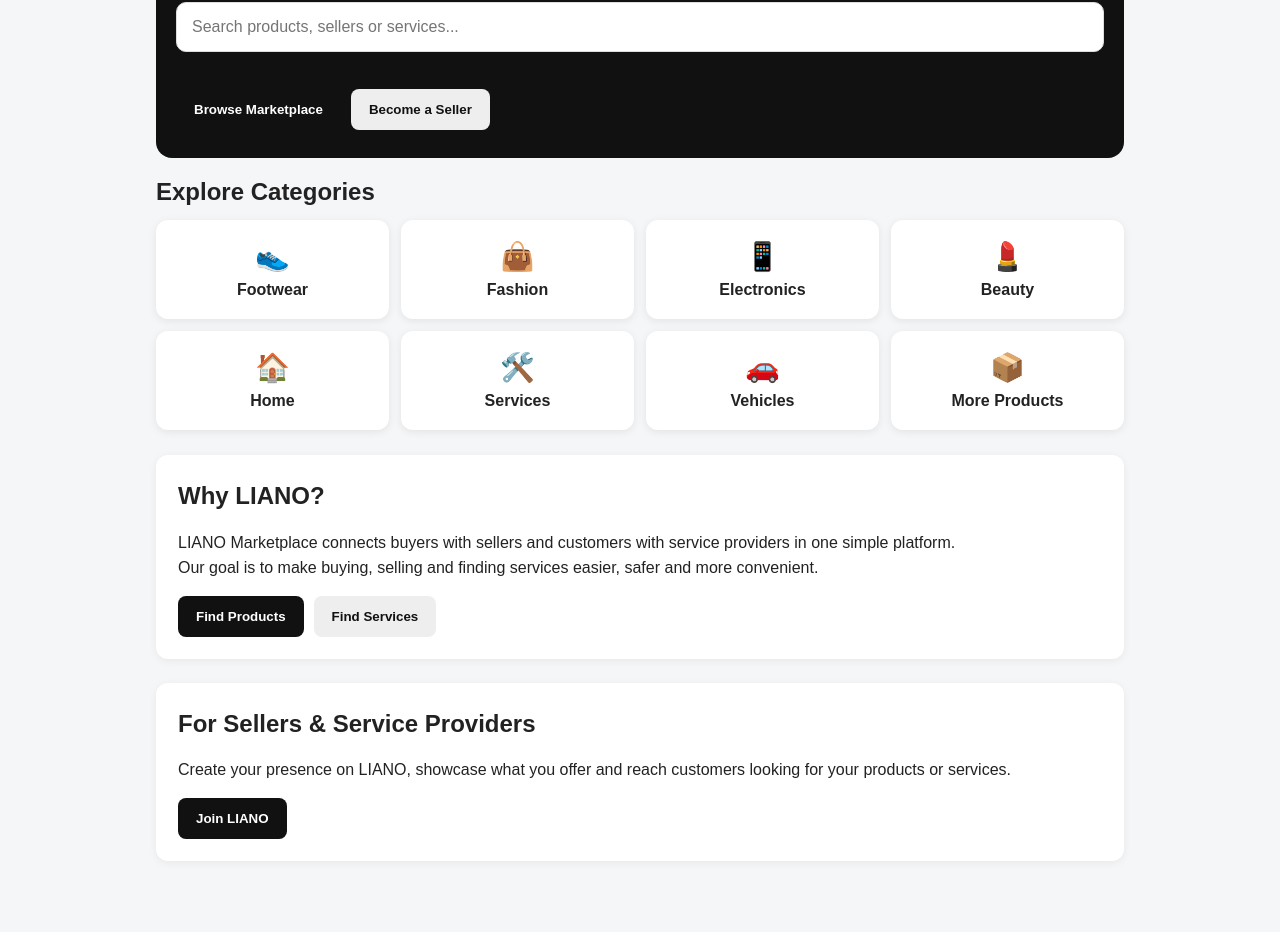
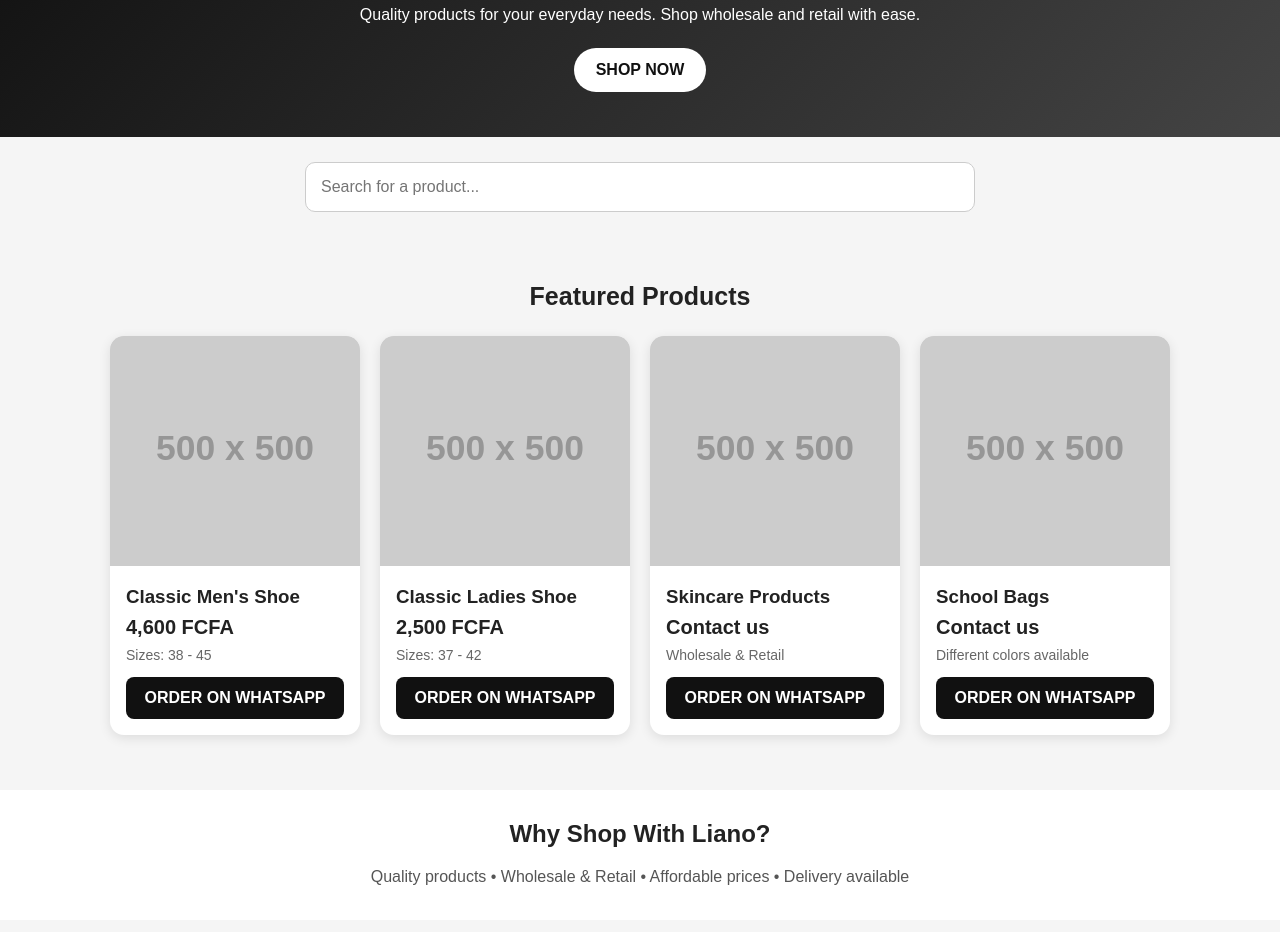
Before and after one commit to liano-app/Liano-Marketplace, a plain HTML site: page index.html in a window 1280 px wide. Shown: the part 249-1181 px from the top of the page. Drawn offline with Linux system fonts and the light colour scheme; placeholder pictures from the web are drawn by us.

Commit message:
Refactor index.html for improved layout and styling
Updated the title and improved styling for various elements. Added navigation buttons and enhanced product display sections.

```diff
--- a/index.html
+++ b/index.html
@@ -3,143 +3,239 @@
 <head>
 <meta charset="UTF-8">
 <meta name="viewport" content="width=device-width, initial-scale=1.0">
-<title>LIANO Marketplace</title>
+
+<title>Liano Marketplace</title>
 
 <style>
-*{box-sizing:border-box;margin:0;padding:0}
-
-body{
-font-family:Arial,sans-serif;
-background:#f5f6f8;
-color:#222;
+* {
+  box-sizing: border-box;
+  margin: 0;
+  padding: 0;
 }
 
-header{
-background:#111;
-color:white;
-padding:18px 16px;
+body {
+  font-family: Arial, sans-serif;
+  background: #f5f5f5;
+  color: #222;
 }
 
-.logo{
-font-size:28px;
-font-weight:bold;
-letter-spacing:2px;
+/* HEADER */
+header {
+  background: #111;
+  color: white;
+  padding: 18px 20px;
+  text-align: center;
 }
 
-.tagline{
-margin-top:6px;
-color:#ccc;
-font-size:14px;
+.logo {
+  font-size: 28px;
+  font-weight: bold;
+  letter-spacing: 2px;
 }
 
-.container{
-max-width:1000px;
-margin:auto;
-padding:20px 16px;
+.tagline {
+  margin-top: 6px;
+  font-size: 14px;
+  color: #ddd;
 }
 
-.hero{
-background:#111;
-color:white;
-padding:28px 20px;
-border-radius:16px;
-margin-bottom:20px;
+/* NAVIGATION */
+nav {
+  background: white;
+  padding: 12px;
+  text-align: center;
+  box-shadow: 0 2px 8px rgba(0,0,0,0.08);
 }
 
-.hero h1{
-font-size:30px;
-margin-bottom:10px;
+nav button {
+  border: none;
+  background: #111;
+  color: white;
+  padding: 10px 16px;
+  margin: 4px;
+  border-radius: 20px;
+  cursor: pointer;
 }
 
-.hero p{
-color:#ddd;
-line-height:1.6;
-margin-bottom:18px;
+/* HERO */
+.hero {
+  background: linear-gradient(135deg, #111, #444);
+  color: white;
+  padding: 45px 20px;
+  text-align: center;
 }
 
-.search{
-width:100%;
-padding:15px;
-border:1px solid #ddd;
-border-radius:10px;
-font-size:16px;
-margin-bottom:22px;
+.hero h1 {
+  font-size: 32px;
+  margin-bottom: 12px;
 }
 
-h2{
-margin-bottom:14px;
+.hero p {
+  font-size: 16px;
+  line-height: 1.6;
+  margin-bottom: 20px;
 }
 
-.categories{
-display:grid;
-grid-template-columns:repeat(2,1fr);
-gap:12px;
-margin-bottom:25px;
+.hero-button {
+  display: inline-block;
+  background: white;
+  color: #111;
+  padding: 13px 22px;
+  border-radius: 25px;
+  text-decoration: none;
+  font-weight: bold;
 }
 
-.category{
-background:white;
-padding:20px 10px;
-border-radius:12px;
-text-align:center;
-box-shadow:0 2px 8px rgba(0,0,0,.08);
-font-weight:bold;
+/* SEARCH */
+.search-box {
+  max-width: 700px;
+  margin: 25px auto;
+  padding: 0 15px;
 }
 
-.category span{
-display:block;
-font-size:28px;
-margin-bottom:8px;
+.search-box input {
+  width: 100%;
+  padding: 15px;
+  border: 1px solid #ccc;
+  border-radius: 10px;
+  font-size: 16px;
 }
 
-.welcome{
-background:white;
-padding:22px;
-border-radius:12px;
-margin-bottom:24px;
-line-height:1.6;
-box-shadow:0 2px 8px rgba(0,0,0,.06);
+/* PRODUCTS */
+.container {
+  max-width: 1100px;
+  margin: auto;
+  padding: 20px;
 }
 
-.buttons{
-display:flex;
-gap:10px;
-flex-wrap:wrap;
-margin-top:15px;
+.section-title {
+  text-align: center;
+  margin: 25px 0;
+  font-size: 25px;
 }
 
-button{
-border:0;
-padding:13px 18px;
-border-radius:8px;
-font-weight:bold;
-cursor:pointer;
+.products {
+  display: grid;
+  grid-template-columns: repeat(auto-fit, minmax(220px, 1fr));
+  gap: 20px;
 }
 
-.primary{
-background:#111;
-color:white;
+.product {
+  background: white;
+  border-radius: 14px;
+  overflow: hidden;
+  box-shadow: 0 3px 12px rgba(0,0,0,0.1);
+  transition: 0.2s;
 }
 
-.secondary{
-background:#eee;
-color:#111;
+.product:hover {
+  transform: translateY(-4px);
 }
 
-footer{
-background:#111;
-color:#ccc;
-text-align:center;
-padding:25px 15px;
-margin-top:30px;
-font-size:14px;
-line-height:1.6;
+.product img {
+  width: 100%;
+  height: 230px;
+  object-fit: cover;
+  background: #eee;
 }
 
-@media(min-width:700px){
-.categories{
-grid-template-columns:repeat(4,1fr);
+.product-info {
+  padding: 16px;
 }
+
+.product-info h3 {
+  margin-bottom: 8px;
+}
+
+.price {
+  font-size: 20px;
+  font-weight: bold;
+  margin-bottom: 8px;
+}
+
+.details {
+  color: #666;
+  font-size: 14px;
+  margin-bottom: 14px;
+}
+
+.whatsapp {
+  display: block;
+  background: #111;
+  color: white;
+  text-align: center;
+  padding: 12px;
+  border-radius: 8px;
+  text-decoration: none;
+  font-weight: bold;
+}
+
+/* INFO SECTION */
+.info {
+  background: white;
+  margin-top: 35px;
+  padding: 30px 20px;
+  text-align: center;
+}
+
+.info h2 {
+  margin-bottom: 15px;
+}
+
+.info p {
+  line-height: 1.7;
+  color: #555;
+}
+
+/* FOOTER */
+footer {
+  background: #111;
+  color: white;
+  text-align: center;
+  padding: 25px 15px;
+  margin-top: 30px;
+}
+
+footer p {
+  margin: 7px 0;
+}
+
+/* MOBILE */
+@media(max-width:600px) {
+
+  .hero h1 {
+    font-size: 26px;
+  }
+
+  .products {
+    grid-template-columns: repeat(2, 1fr);
+    gap: 12px;
+  }
+
+  .product img {
+    height: 170px;
+  }
+
+  .product-info {
+    padding: 11px;
+  }
+
+  .product-info h3 {
+    font-size: 15px;
+  }
+
+  .price {
+    font-size: 17px;
+  }
+
+  .details {
+    font-size: 12px;
+  }
+
+  .whatsapp {
+    font-size: 12px;
+    padding: 10px 5px;
+  }
 }
 </style>
 </head>
@@ -147,116 +243,262 @@
 <body>
 
 <header>
-<div class="logo">LIANO</div>
-<div class="tagline">Marketplace • Buy • Sell • Connect</div>
+  <div class="logo">LIANO MARKETPLACE</div>
+  <div class="tagline">
+    Footwear • Skincare • School Essentials
+  </div>
 </header>
+
+<nav>
+  <button onclick="filterProducts('all')">All</button>
+  <button onclick="filterProducts('footwear')">Footwear</button>
+  <button onclick="filterProducts('skincare')">Skincare</button>
+  <button onclick="filterProducts('bags')">School Bags</button>
+</nav>
+
+<section class="hero">
+
+  <h1>Welcome to Liano Marketplace</h1>
+
+  <p>
+    Quality products for your everyday needs.
+    Shop wholesale and retail with ease.
+  </p>
+
+  <a href="#products" class="hero-button">
+    SHOP NOW
+  </a>
+
+</section>
+
+<div class="search-box">
+  <input
+    type="text"
+    id="search"
+    placeholder="Search for a product..."
+    onkeyup="searchProducts()"
+  >
+</div>
 
 <main class="container">
 
-<section class="hero">
-<h1>Welcome to LIANO Marketplace</h1>
-<p>
-Discover products from trusted sellers and connect with reliable service providers.
-LIANO is being built in Cameroon for customers, sellers and service providers across Africa.
-</p>
+<h2 class="section-title" id="products">
+  Featured Products
+</h2>
 
-<input class="search" type="search"
-placeholder="Search products, sellers or services...">
+<div class="products">
 
-<div class="buttons">
-<button class="primary">Browse Marketplace</button>
-<button class="secondary">Become a Seller</button>
-</div>
-</section>
+<!-- PRODUCT 1 -->
+<div class="product" data-category="footwear">
 
-<h2>Explore Categories</h2>
+  <img
+    src="https://via.placeholder.com/500x500?text=Liano+Shoe"
+    alt="Liano Shoe"
+  >
 
-<section class="categories">
+  <div class="product-info">
 
-<div class="category">
-<span>👟</span>
-Footwear
+    <h3>Classic Men's Shoe</h3>
+
+    <div class="price">
+      4,600 FCFA
+    </div>
+
+    <div class="details">
+      Sizes: 38 - 45
+    </div>
+
+    <a
+      class="whatsapp"
+      href="https://wa.me/237670683080?text=Hello%20Liano%2C%20I%20am%20interested%20in%20the%20Classic%20Men's%20Shoe."
+      target="_blank"
+    >
+      ORDER ON WHATSAPP
+    </a>
+
+  </div>
 </div>
 
-<div class="category">
-<span>👜</span>
-Fashion
+
+<!-- PRODUCT 2 -->
+<div class="product" data-category="footwear">
+
+  <img
+    src="https://via.placeholder.com/500x500?text=Liano+Footwear"
+    alt="Liano Footwear"
+  >
+
+  <div class="product-info">
+
+    <h3>Classic Ladies Shoe</h3>
+
+    <div class="price">
+      2,500 FCFA
+    </div>
+
+    <div class="details">
+      Sizes: 37 - 42
+    </div>
+
+    <a
+      class="whatsapp"
+      href="https://wa.me/237670683080?text=Hello%20Liano%2C%20I%20am%20interested%20in%20the%20Classic%20Ladies%20Shoe."
+      target="_blank"
+    >
+      ORDER ON WHATSAPP
+    </a>
+
+  </div>
 </div>
 
-<div class="category">
-<span>📱</span>
-Electronics
+
+<!-- PRODUCT 3 -->
+<div class="product" data-category="skincare">
+
+  <img
+    src="https://via.placeholder.com/500x500?text=Liano+Skincare"
+    alt="Liano Skincare"
+  >
+
+  <div class="product-info">
+
+    <h3>Skincare Products</h3>
+
+    <div class="price">
+      Contact us
+    </div>
+
+    <div class="details">
+      Wholesale & Retail
+    </div>
+
+    <a
+      class="whatsapp"
+      href="https://wa.me/237670683080?text=Hello%20Liano%2C%20I%20want%20to%20know%20more%20about%20your%20skincare%20products."
+      target="_blank"
+    >
+      ORDER ON WHATSAPP
+    </a>
+
+  </div>
 </div>
 
-<div class="category">
-<span>💄</span>
-Beauty
+
+<!-- PRODUCT 4 -->
+<div class="product" data-category="bags">
+
+  <img
+    src="https://via.placeholder.com/500x500?text=School+Bag"
+    alt="School Bag"
+  >
+
+  <div class="product-info">
+
+    <h3>School Bags</h3>
+
+    <div class="price">
+      Contact us
+    </div>
+
+    <div class="details">
+      Different colors available
+    </div>
+
+    <a
+      class="whatsapp"
+      href="https://wa.me/237670683080?text=Hello%20Liano%2C%20I%20want%20to%20know%20more%20about%20your%20school%20bags."
+      target="_blank"
+    >
+      ORDER ON WHATSAPP
+    </a>
+
+  </div>
 </div>
 
-<div class="category">
-<span>🏠</span>
-Home
 </div>
+</main>
 
-<div class="category">
-<span>🛠️</span>
-Services
-</div>
 
-<div class="category">
-<span>🚗</span>
-Vehicles
-</div>
+<section class="info">
 
-<div class="category">
-<span>📦</span>
-More Products
-</div>
+<h2>Why Shop With Liano?</h2>
+
+<p>
+Quality products • Wholesale & Retail •
+Affordable prices • Delivery available
+</p>
 
 </section>
 
-<section class="welcome">
-
-<h2>Why LIANO?</h2>
-
-<p>
-LIANO Marketplace connects buyers with sellers and customers with service providers
-in one simple platform.
-</p>
-
-<p>
-Our goal is to make buying, selling and finding services easier, safer and more convenient.
-</p>
-
-<div class="buttons">
-<button class="primary">Find Products</button>
-<button class="secondary">Find Services</button>
-</div>
-
-</section>
-
-<section class="welcome">
-
-<h2>For Sellers & Service Providers</h2>
-
-<p>
-Create your presence on LIANO, showcase what you offer and reach customers looking
-for your products or services.
-</p>
-
-<div class="buttons">
-<button class="primary">Join LIANO</button>
-</div>
-
-</section>
-
-</main>
 
 <footer>
-<strong>LIANO Marketplace</strong><br>
-Connecting buyers, sellers and service providers.<br><br>
-Built in Cameroon • Growing across Africa
+
+<p><strong>LIANO MARKETPLACE</strong></p>
+
+<p>Wholesale & Retail</p>
+
+<p>For orders and enquiries, contact us on WhatsApp.</p>
+
+<p>© 2026 Liano Marketplace</p>
+
 </footer>
+
+
+<script>
+
+function filterProducts(category) {
+
+  const products =
+    document.querySelectorAll(".product");
+
+  products.forEach(function(product) {
+
+    if (
+      category === "all" ||
+      product.dataset.category === category
+    ) {
+
+      product.style.display = "block";
+
+    } else {
+
+      product.style.display = "none";
+
+    }
+
+  });
+
+}
+
+
+function searchProducts() {
+
+  const search =
+    document.getElementById("search").value.toLowerCase();
+
+  const products =
+    document.querySelectorAll(".product");
+
+  products.forEach(function(product) {
+
+    const name =
+      product.innerText.toLowerCase();
+
+    if (name.includes(search)) {
+
+      product.style.display = "block";
+
+    } else {
+
+      product.style.display = "none";
+
+    }
+
+  });
+
+}
+
+</script>
 
 </body>
 </html>
```
